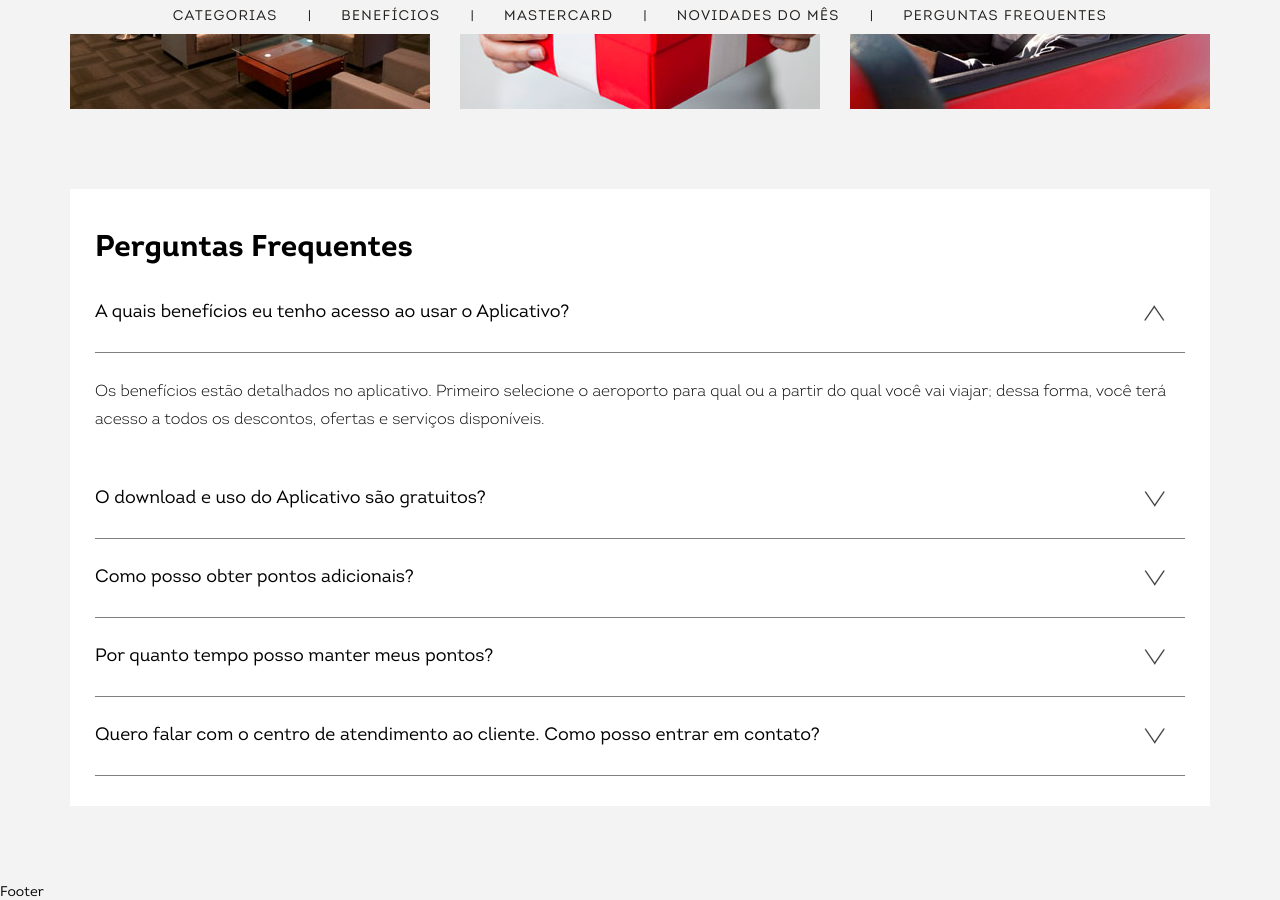
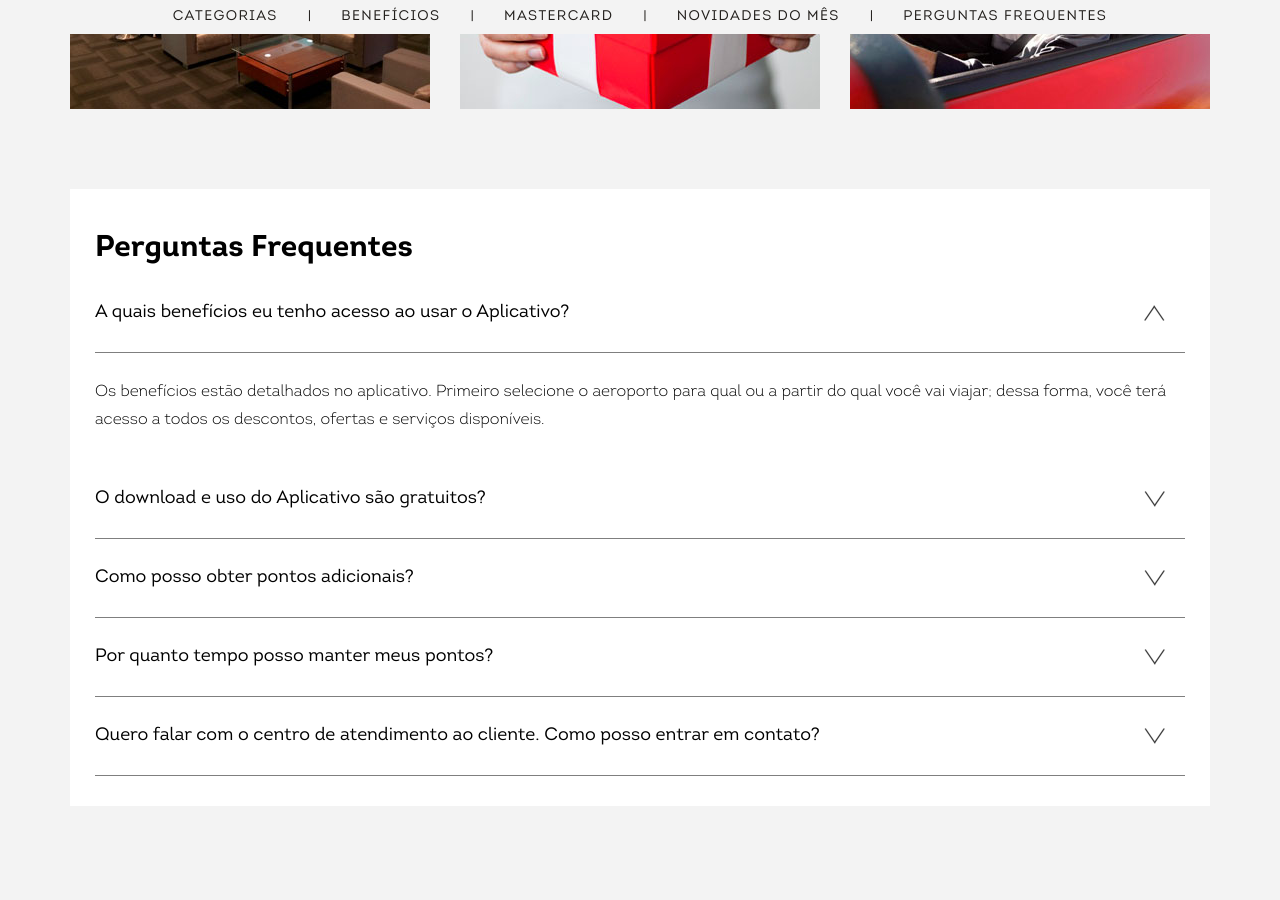
Before and after one commit to usabit/programa_relacionamento_red, a Jekyll site: the page built from index.html, in a window 1280 px wide and 900 px high, scrolled down 4051 px. Built offline with Jekyll 4.4.1, drawn with Linux system fonts in a browser that asks for light colours.

Commit message:
remover palavra footer

```diff
--- a/_includes/footer.html
+++ b/_includes/footer.html
@@ -1,7 +1,3 @@
-<footer class="site-footer">
-Footer
-</footer>
-
 <script src="{{site.baseurl}}/assets/libs/jquery/dist/jquery.min.js"></script>
 <script src="{{site.baseurl}}/assets/libs/jquery-ui-dist/jquery-ui.min.js"></script>
 <script src="{{site.baseurl}}/assets/libs/owl.carousel/dist/owl.carousel.min.js"></script>
```
